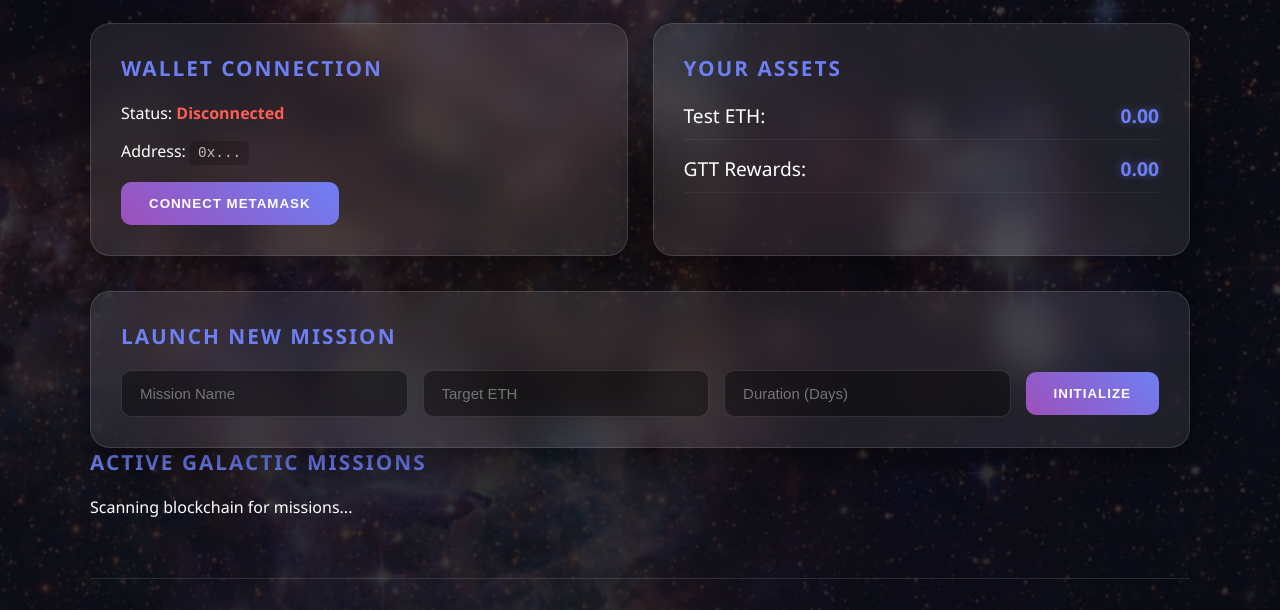
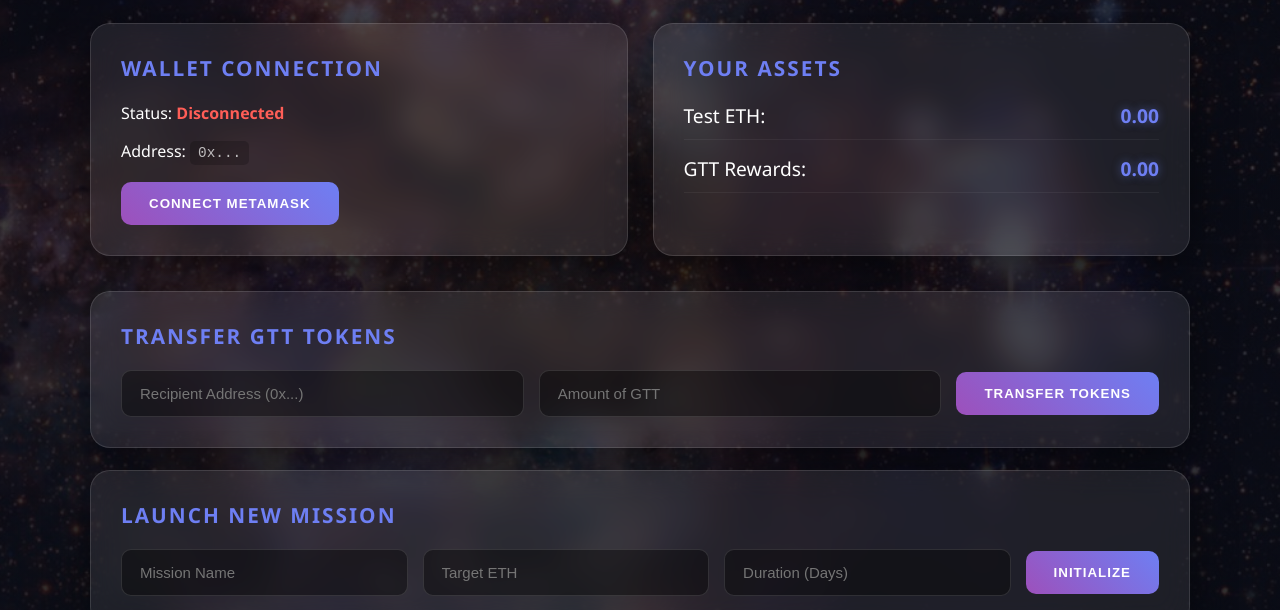
Before and after one commit to asemnurlan/Galaxy-Transfer-Tokens, a website: page frontend/index.html in a window 1280 px wide. Shown: the part 158-768 px from the top of the page. Drawn offline with nearby package versions, Linux system fonts and the light colour scheme.

Commit message:
asem's part, fixing some code and frontend part

```diff
--- a/frontend/app.js
+++ b/frontend/app.js
@@ -13,7 +13,7 @@ const CROWDFUND_ABI = [
 
 const TOKEN_ABI = [
     "function balanceOf(address owner) view returns (uint256)",
-    "function symbol() view returns (string)",
+    "function transfer(address to, uint256 amount) returns (bool)",
     "function decimals() view returns (uint8)"
 ];
 let provider;
@@ -49,7 +49,6 @@ async function connectMetaMask() {
 async function updateBalances(address) {
     if (!provider) return;
 
-    // Баланс ETH
     const ethBalance = await provider.getBalance(address);
     document.getElementById('ethBalance').innerText =
         parseFloat(ethers.formatEther(ethBalance)).toFixed(4);
@@ -90,3 +89,50 @@ async function loadCampaigns() {
         list.innerHTML = '<p>No active missions found on the current relay.</p>';
     }, 1000);
 }
+
+async function transferGTT() {
+    if (!signer) {
+        alert("Please connect MetaMask first!");
+        return;
+    }
+
+    const to = document.getElementById("transferTo").value;
+    const amount = document.getElementById("transferAmount").value;
+
+    if (!ethers.isAddress(to)) {
+        alert("Invalid recipient address!");
+        return;
+    }
+
+    if (!amount || amount <= 0) {
+        alert("Enter a valid token amount!");
+        return;
+    }
+
+    try {
+        const tokenContract = new ethers.Contract(
+            TOKEN_ADDRESS,
+            TOKEN_ABI,
+            signer
+        );
+
+        const decimals = await tokenContract.decimals();
+        const amountInWei = ethers.parseUnits(amount, decimals);
+
+        const tx = await tokenContract.transfer(to, amountInWei);
+        alert("Transaction sent! Waiting for confirmation...");
+
+        await tx.wait();
+        alert("GTT Tokens transferred successfully 🚀");
+
+        const senderAddress = await signer.getAddress();
+        updateBalances(senderAddress);
+
+        document.getElementById("transferTo").value = "";
+        document.getElementById("transferAmount").value = "";
+
+    } catch (error) {
+        console.error("Transfer failed:", error);
+        alert("Token transfer failed!");
+    }
+}
--- a/frontend/index.html
+++ b/frontend/index.html
@@ -38,6 +38,26 @@
                 </div>
             </div>
         </section>
+        <section class="card transfer-section">
+    <h3>Transfer GTT Tokens</h3>
+    <div class="form-row">
+        <input
+            type="text"
+            id="transferTo"
+            placeholder="Recipient Address (0x...)"
+        />
+        <input
+            type="number"
+            id="transferAmount"
+            placeholder="Amount of GTT"
+            step="0.01"
+        />
+        <button onclick="transferGTT()" class="btn-action">
+            Transfer Tokens
+        </button>
+    </div>
+</section>
+<br>
 
         <section class="card create-section">
             <h3>Launch New Mission</h3>
```
